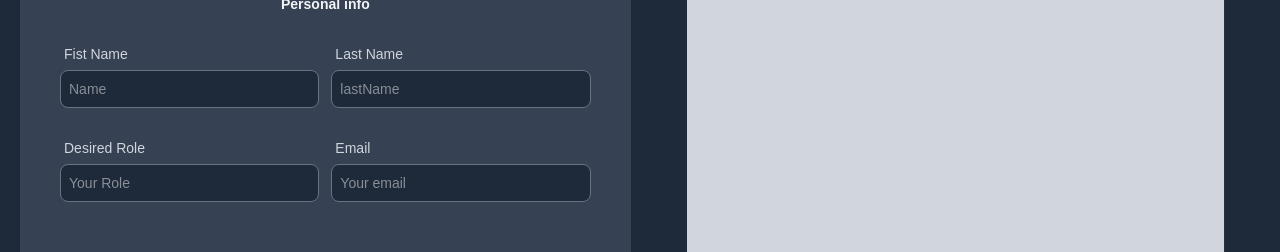
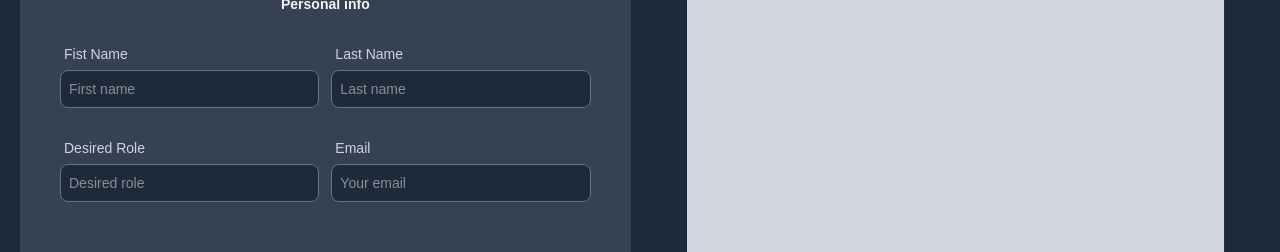
Before and after one commit to MarkDM/resumebuilder, a React (Vite) app: page / in a window 1280 px wide. Shown: the part 290-542 px from the top of the page. Built offline with nearby package versions, Linux system fonts and the light colour scheme.

Commit message:
layout changes

```diff
--- a/src/components/ImageSelector.tsx
+++ b/src/components/ImageSelector.tsx
@@ -58,11 +58,11 @@ export default function ImageSelector({ style, className, onChangeImage }: Image
                                 inputRef.current?.click();
                             }}
                             alt="Preview"
-                            className="max-w-64 max-h-32 rounded-lg"
+                            className="max-h-20 rounded-lg"
                         />
                         <div className="flex gap-3">
                             <button
-                                className="px-4 py-2 text-sm button-primary"
+                                className="py-1 px-2 text-xs button-primary"
                                 onClick={(e) => {
                                     e.stopPropagation();
                                     inputRef.current?.click();
@@ -71,7 +71,7 @@ export default function ImageSelector({ style, className, onChangeImage }: Image
                                 Edit
                             </button>
                             <button
-                                className="px-4 py-2 text-sm button-danger"
+                                className="p-1 text-xs button-danger"
                                 onClick={(e) => {
                                     e.stopPropagation();
                                     setImage(null);
--- a/src/pages/ResumeBuilder.tsx
+++ b/src/pages/ResumeBuilder.tsx
@@ -122,17 +122,17 @@ function ResumeBuilder() {
                 <form className='space-y-4 gap-3 grid grid-cols-1 md:grid-cols-2'>
                     <div>
                         <label htmlFor='name' className='label-sm'>Fist Name</label>
-                        <input className='input' name="name" id='name' placeholder="Name" onChange={handleChange} />
+                        <input className='input' name="name" id='name' placeholder="First name" onChange={handleChange} />
                     </div>
 
                     <div>
                         <label htmlFor='name' className='label-sm'>Last Name</label>
-                        <input className='input' name="lastName" id='lastName' placeholder="lastName" onChange={handleChange} />
+                        <input className='input' name="lastName" id='lastName' placeholder="Last name" onChange={handleChange} />
                     </div>
 
                     <div>
                         <label htmlFor='role' className='label-sm'>Desired Role</label>
-                        <input className='input' name="role" id='role' placeholder="Your Role" onChange={handleChange} />
+                        <input className='input' name="role" id='role' placeholder="Desired role" onChange={handleChange} />
                     </div>
 
                     <div>
```
